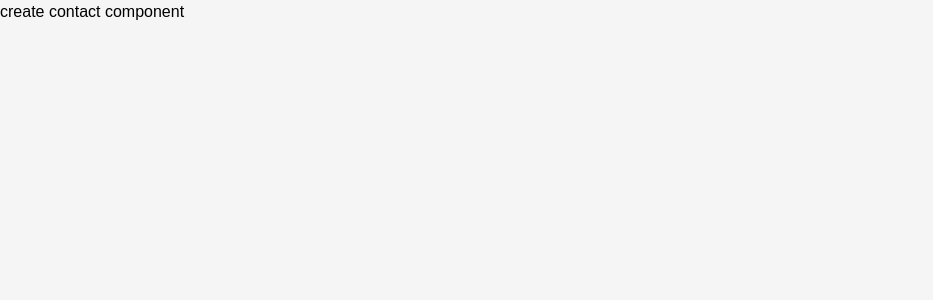
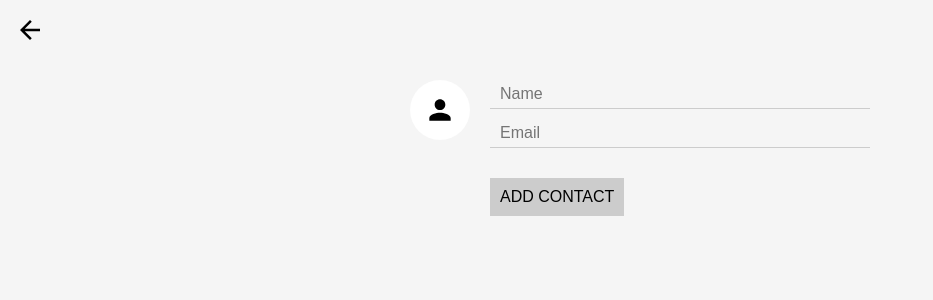
Before and after one commit to guilhermemalfatti/list-contacts-react-app, a React (Create React App) app: page /create in a window 1280 px wide. Shown: the top 300 px of the page, without its empty margins (0-933 px from the left). Built offline with nearby package versions, Linux system fonts and the light colour scheme; no server answers.

Commit message:
feat(form-contact) Finishing the form contact

```diff
--- a/package.json
+++ b/package.json
@@ -4,6 +4,7 @@
   "private": true,
   "dependencies": {
     "escape-string-regexp": "^1.0.5",
+    "form-serialize": "^0.7.2",
     "prop-types": "^15.6.2",
     "react": "^16.4.2",
     "react-dom": "^16.4.2",
--- a/src/App.js
+++ b/src/App.js
@@ -33,6 +33,15 @@
     //this.setState({})
 
   }
+
+  createContact(contact) {
+    ContactsAPI.create(contact).then(contact => {
+      this.setState(state => ({
+        contacts: state.contacts.concat([ contact ])
+      }))
+    })
+  }
+
   render() {
     return (
       <div>
@@ -44,7 +53,15 @@
           />
 
 
-        <Route  path='/create' component={CreateContact}/>
+        <Route path='/create' render={({ history }) => (
+          <CreateContact
+            onCreateContact={(contact) => {
+              this.createContact(contact)
+              history.push('/')
+            }}
+          />
+        )}/>
+
       </div>
     )
   }
--- a/src/CreateContact.js
+++ b/src/CreateContact.js
@@ -1,11 +1,31 @@
 import React, { Component } from 'react';
+import { Link } from 'react-router-dom'
+import ImageInput from './ImageInput'
+import serializeForm from 'form-serialize'
 
 class CreateContact extends Component {
-
+  handleSubmit = (e) => {
+    e.preventDefault()
+    const values = serializeForm(e.target, { hash: true })
+    if (this.props.onCreateContact)
+      this.props.onCreateContact(values)
+    }
   render() {
     return (
       <div>
-        create contact component
+        <Link className='close-create-contact' to='/'>Close</Link>
+        <form onSubmit={this.handleSubmit}  className='create-contact-form'>
+          <ImageInput
+            className='create-contact-avatar-input'
+            name='avatarURL'
+            maxHeight={64}
+          />
+          <div className='create-contact-details'>
+            <input type='text' name='name' placeholder='Name'/>
+            <input type='text' name='email' placeholder='Email'/>
+            <button>Add Contact</button>
+          </div>
+        </form>
       </div>
     )
   }
```
